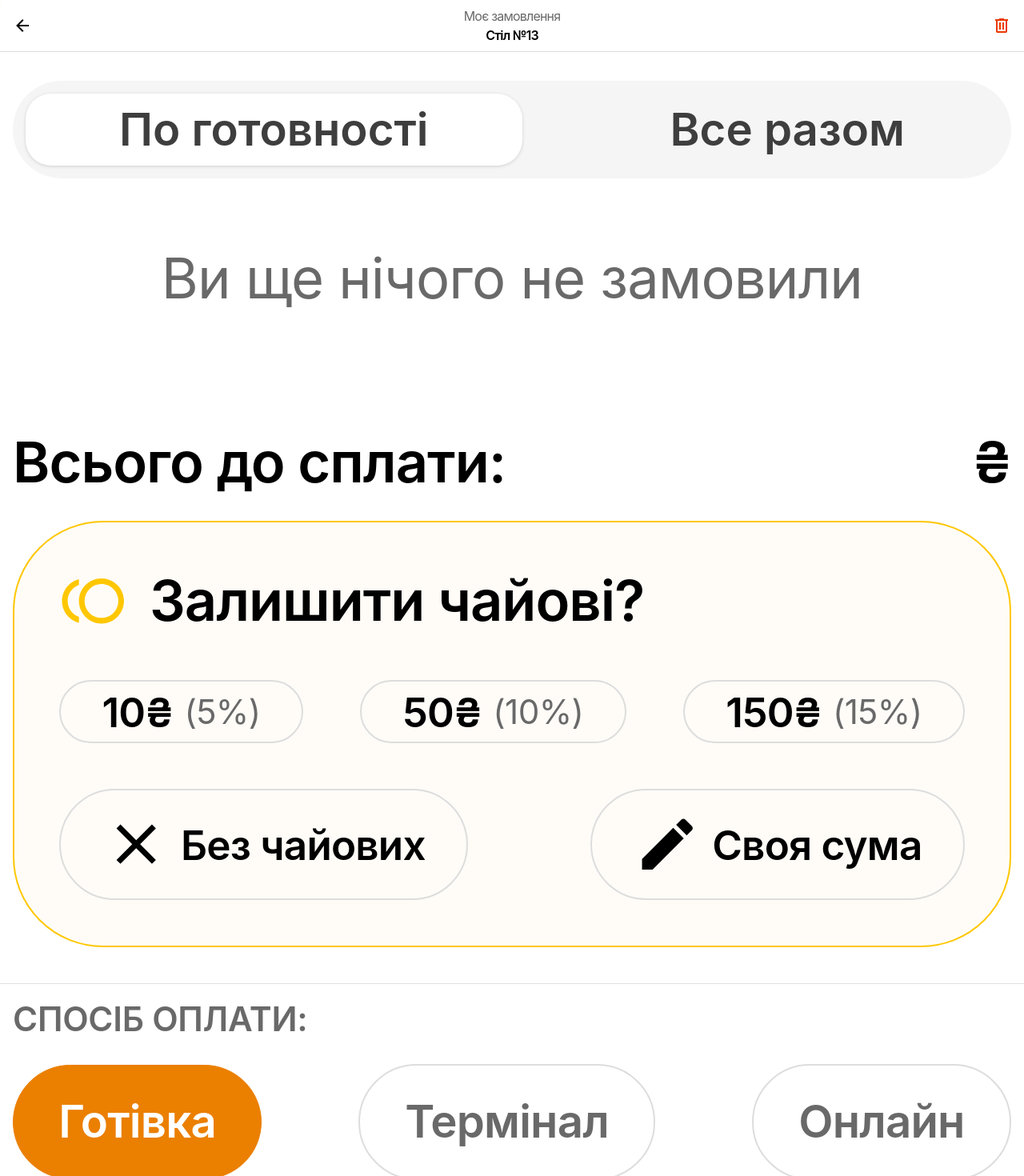
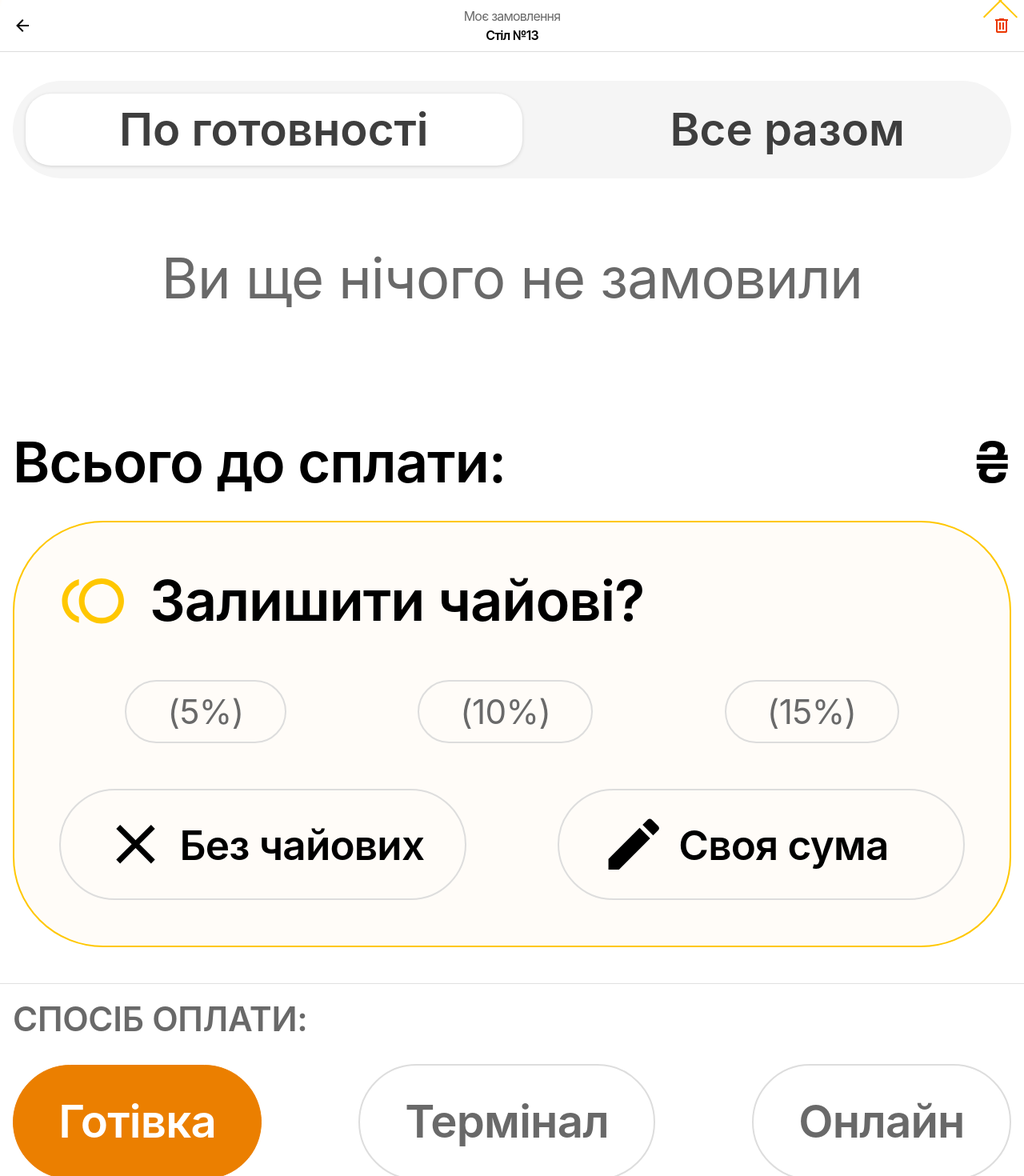
Before and after one commit to IvanDiyz/menuservice, a Next.js app: page /order in a window 1280 px wide. Shown: the top 1470 px of the page at 80% size. Built offline with nearby package versions, Linux system fonts and the light colour scheme.

Commit message:
tipping functionality has been implemented, sampling by percentage and adding tips to the reducer

```diff
--- a/src/app/(order)/order/page.jsx
+++ b/src/app/(order)/order/page.jsx
@@ -8,13 +8,13 @@ import { useAppSelector } from "@/hooks/redux";
 
 export default function Order() {
   const selector = useAppSelector;
-  const { amount } = selector(state => state.setBasket)
+  const { amount, tipsBool } = selector(state => state.setBasket)
   return (
     <div className={s.order}>
      <OrderMethods firstmethod={'По готовності'} lastmethod={'Все разом'} svg={false}/>
      <OrderItems />
      <Total total={amount}/>
-     <Tips tips={true}/>
+     <Tips tips={tipsBool}/>
     </div>
   );
 }
--- a/src/components/Buttons/Buttons.jsx
+++ b/src/components/Buttons/Buttons.jsx
@@ -12,7 +12,6 @@ export default function Buttons({ dish }) {
   const dispatch = useAppDispatch();
   const select = useAppSelector;
   const { items } = select((state) => state.setBasket);
-  const [calculate, setCalculate] = useState("");
   let [quantityDish, setQuantity] = useState(0);
 
   let calculateObj = {
@@ -22,7 +21,7 @@ export default function Buttons({ dish }) {
           changeQuantity({
             id: dish.id,
             quantity: quantityDish + 1,
-            sign: calculate,
+            sign: "plus",
           })
         );
       } else {
@@ -42,7 +41,7 @@ export default function Buttons({ dish }) {
         changeQuantity({
           id: dish.id,
           quantity: quantityDish - 1,
-          sign: calculate,
+          sign: "minus",
         })
       );
     },
@@ -67,12 +66,10 @@ export default function Buttons({ dish }) {
 
   //increase quantityDish by one
   let plusDish = () => {
-    setCalculate("plus");
     calculateObj["plus"]();
   };
   //reduce quantityDish by one
   let minusDish = () => {
-    setCalculate("minus");
     if (quantityDish == 1) {
       calculateObj["delete"]();
     }else {
--- a/src/components/Tips/Tips.jsx
+++ b/src/components/Tips/Tips.jsx
@@ -1,6 +1,49 @@
+"use client";
+import { useAppDispatch, useAppSelector } from "@/hooks/redux";
+
 import s from "./Tips.module.scss";
+import { useEffect, useState } from "react";
+import { giveTips } from "@/store/setBasket/setBasket";
 
 export default function Tips({ tips }) {
+  const selector = useAppSelector;
+  const dispatch = useAppDispatch();
+  const { amount } = selector((state) => state.setBasket);
+  const [bool, setTips] = useState(true);
+  const [input, setInput] = useState(false);
+  const [inputValue, setInputValue] = useState("");
+  const [actualTips, setActualTips] = useState();
+
+  useEffect(() => {
+    console.log("actualTips", actualTips);
+    dispatch(giveTips({bool, actualTips}));
+  }, [bool, actualTips, amount]);
+  //отображение карточки чаевых
+  const changeTips = () => {
+    if(bool) {
+      setTips(false);
+      setActualTips(0);
+    } else {
+      setTips(true)
+    }
+  };
+  //отображение input для чаевых
+  const changeInput = () => {
+    input ? setInput(false) : setInput(true);
+  };
+  //изменение value в input
+  const handleInputChange = (e) => {
+    //разрешить только числа
+    const numericValue = e.target.value.replace(/[^0-9]/g, "");
+    setInputValue(numericValue);
+  };
+
+  const getTicketTips = (e) => {
+    console.log(e.target.firstElementChild.textContent.match(/\d+/)[0]);
+    let actual = e.target.firstElementChild.textContent.match(/\d+/)[0];
+    actual == actualTips ? setActualTips(0) : setActualTips(actual);
+  };
+
   return tips ? (
     <div className={s.tips}>
       <h4 className={s.tips__title}>
@@ -22,12 +65,48 @@ export default function Tips({ tips }) {
         Залишити чайові?
       </h4>
       <div className={s.tips__items}>
-        <span className={s.tips__item}>10₴ <span className={s.tips__procent}>(5%)</span></span>
-        <span className={s.tips__item}>50₴ <span className={s.tips__procent}>(10%)</span></span>
-        <span className={s.tips__item}>150₴ <span className={s.tips__procent}>(15%)</span></span>
+        <span
+          className={`${s.tips__item} ${
+            Math.floor((amount * actualTips) / 100) ==
+              Math.floor(amount * 0.05) && amount * 0.05 != 0
+              ? `${s.tips__activeItem}`
+              : ""
+          }`}
+          id={Math.floor(amount * 0.05)}
+          onClick={getTicketTips}
+        >
+          {amount ? `${Math.floor(amount * 0.05)}₴` : ""}
+          <span className={s.tips__procent}>(5%)</span>
+        </span>
+        <span
+          className={`${s.tips__item} ${
+            Math.floor((amount * actualTips) / 100) ==
+              Math.floor(amount * 0.1) && amount * 0.05 != 0
+              ? `${s.tips__activeItem}`
+              : ""
+          }`}
+          id={Math.floor(amount * 0.1)}
+          onClick={getTicketTips}
+        >
+          {amount ? `${Math.floor(amount * 0.1)}₴` : ""}
+          <span className={s.tips__procent}>(10%)</span>
+        </span>
+        <span
+          className={`${s.tips__item} ${
+            Math.floor((amount * actualTips) / 100) ==
+              Math.floor(amount * 0.15) && amount * 0.05 != 0
+              ? `${s.tips__activeItem}`
+              : ""
+          }`}
+          id={Math.floor(amount * 0.15)}
+          onClick={getTicketTips}
+        >
+          {amount ? `${Math.floor(amount * 0.15)}₴` : ""}
+          <span className={s.tips__procent}>(15%)</span>
+        </span>
       </div>
       <div className={s.tips__control}>
-        <span className={s.tips__btn}>
+        <span className={s.tips__btn} onClick={changeTips}>
           <svg
             width="24"
             height="24"
@@ -45,13 +124,33 @@ export default function Tips({ tips }) {
           </svg>
           Без чайових
         </span>
-        <span className={s.tips__btn}>
+        <span
+          className={`${s.tips__btn} ${input ? `${s.tips__btn__input}` : ""}`}
+        >
+          <span
+            className={s.tips__btn__close}
+            onClick={() => {
+              changeInput();
+              setInputValue("");
+            }}
+          ></span>
+          {input ? (
+            <input
+              className={s.tips__input}
+              onChange={handleInputChange}
+              value={inputValue}
+              placeholder="Ваша сума"
+              type="text"
+            ></input>
+          ) : (
+            <>
               <svg
                 width="24"
                 height="24"
                 viewBox="0 0 24 24"
                 fill="none"
                 xmlns="http://www.w3.org/2000/svg"
+                onClick={changeInput}
               >
                 <g id="pencil">
                   <path
@@ -61,7 +160,9 @@ export default function Tips({ tips }) {
                   />
                 </g>
               </svg>
-          Своя сума
+              <span onClick={changeInput}>Своя сума</span>
+            </>
+          )}
         </span>
       </div>
     </div>
--- a/src/components/Tips/Tips.module.scss
+++ b/src/components/Tips/Tips.module.scss
@@ -23,15 +23,32 @@
         }
     }
 
-    &__control,
     &__items {
         display: flex;
         align-items: center;
+        justify-content: space-around;
+        flex-wrap: wrap;
+        row-gap: 8px;
+    }
+
+    &__control {
+        display: flex;
+        align-items: center;
         justify-content: space-between;
+        column-gap: 8px;
     }
 
     &__items {
         margin-bottom: 4.4vw;
+    }
+
+    .tips__item.tips__activeItem {
+        border: none;
+        background: #EB7F00;
+        color: #fff;
+        span {
+            color: #fff;
+        }
     }
 
     &__item,
@@ -49,7 +66,12 @@
         letter-spacing: -0.8px;
     }
 
+    &__btn {
+        width: 45%;
+    }
+
     &__procent {
+        pointer-events: none;
         color: #696969;
         font-size: 3.3vw;
         font-weight: 400;
@@ -62,4 +84,49 @@
             height: 6.6vw;
         }
     }
+
+    &__btn__input {
+        position: relative;
+    }
+
+    &__btn__close {
+        top: -8px;
+        right: 0;
+        position: absolute;
+        width: 5.5vw;
+        height: 5.5vw;
+    }
+
+    &__input {
+        width: 100%;
+        line-height: 6.6vw;
+        padding: 0;
+        pointer-events: fill;
+        background-color: #FFFCF8;
+        font-size: 4.4vw;
+        font-weight: 400;
+    }
+
+    &__input::placeholder {
+        font-size: 3.3vw;
+    }
+
+    &__btn__close::after,
+    &__btn__close::before {
+        content: '';
+        position: absolute;
+        width: 4.6vw;
+        height: 2px;
+        background: #FFC700;
+        top: 8px;
+        right: 0;
+    }
+
+    &__btn__close::after {
+        transform: rotate(45deg);
+    }
+
+    &__btn__close::before {
+        transform: rotate(315deg);
+    }
 }
--- a/src/store/setBasket/setBasket.js
+++ b/src/store/setBasket/setBasket.js
@@ -3,6 +3,8 @@ import { createSlice } from "@reduxjs/toolkit";
 const initialState = {
   amount: null,
   items: [],
+  tipsBool: true,
+  tips: '',
 };
 
 export const setBasket = createSlice({
@@ -28,6 +30,10 @@ export const setBasket = createSlice({
       state.amount = (+state.amount - +state.items[indexDish].dish.cost).toString();
       state.items.splice(indexDish, 1)
       // calculateAmount(state)
+    },
+    giveTips: (state, action) => {
+      state.tipsBool = action.payload.bool;
+      state.tips = Math.floor(state.amount * (action.payload.actualTips / 100));
     }
   },
 });
@@ -41,5 +47,5 @@ let calculateAmount = (state) => {
   state.amount = amountAll.toString();
 }
 
-export const { changeQuantity, addDish, deleteDish } = setBasket.actions;
+export const { changeQuantity, addDish, deleteDish, giveTips } = setBasket.actions;
 export default setBasket.reducer;
```
Lines whose indentation alone changed are shown as unchanged.
